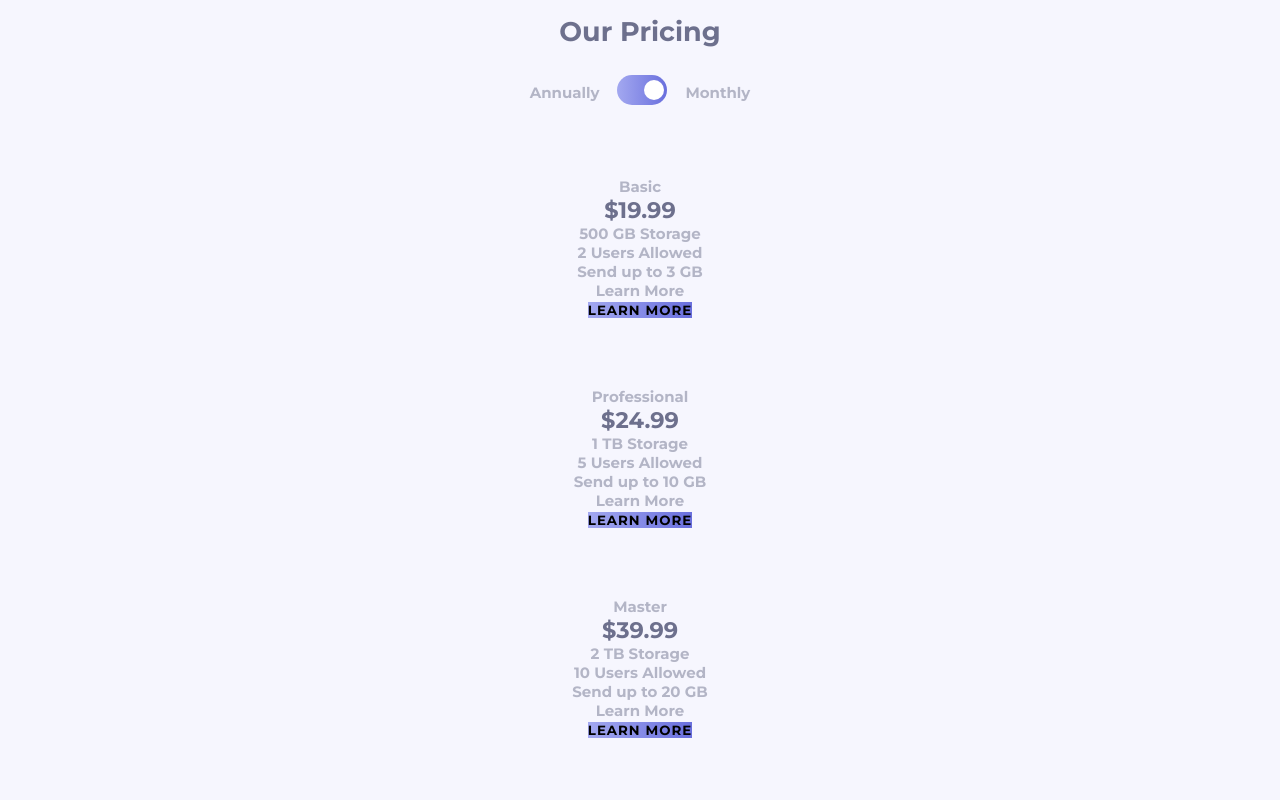
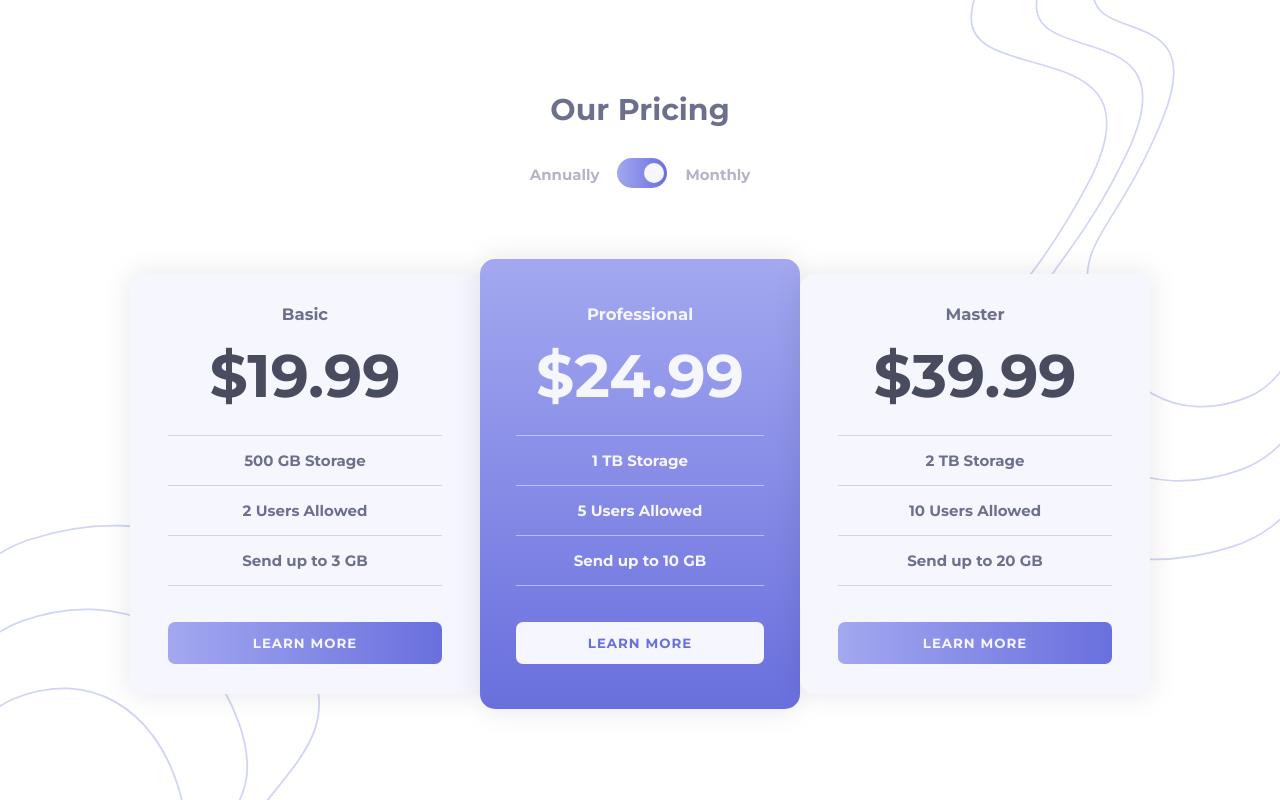
Before and after one commit to Carlos-Marte/pricing-component-with-toggle-master, a website: page index.html in a window 1280 px wide. Drawn offline with Linux system fonts and the light colour scheme.

Commit message:
Agregando media querie para desktop y mixins

```diff
--- a/assets/sass/components/_button.scss
+++ b/assets/sass/components/_button.scss
@@ -1,8 +1,24 @@
 .button {
-    background: linear-gradient(to right, $gradient-color-1, $gradient-color-2);
+    width: 90%;
+    @include set-mg-pd(1em 0 0, 1em 1.5em);
     border: none;
+    border-radius: 7px;
+    @include set-bg-color(linear-gradient($gradient), $very-light-grayish-blue);
     font-family: inherit;
     font-weight: 700;
     text-transform: uppercase;
     letter-spacing: 1px;
+    cursor: pointer;
+
+    &:hover {
+        @include btn-hover(transparent, 1px solid $grayish-blue, $purple);
+    }
 }
+
+.button--white {
+    @include set-bg-color($very-light-grayish-blue, $purple);
+
+    &:hover {
+        @include btn-hover(transparent, 1px solid $very-light-grayish-blue, $very-light-grayish-blue);
+    }
+}
--- a/assets/sass/components/_toggle-switch.scss
+++ b/assets/sass/components/_toggle-switch.scss
@@ -4,7 +4,7 @@
         @include set-wd-hg(50px, 30px);
         display: inline-block;
         border-radius: 15px;
-        background: linear-gradient(to right, $gradient-color-1, $gradient-color-2);
+        background: linear-gradient($gradient);
         position: relative;
         cursor: pointer;
 
@@ -16,7 +16,7 @@
             border-radius: 50%;
             top: 5px;
             right: 3px;
-            transition: transform .3s ease;
+            transition: transform 0.3s ease;
         }
     }
 
--- a/assets/sass/main.scss
+++ b/assets/sass/main.scss
@@ -12,6 +12,7 @@
 // Components
 @import 'components/button';
 @import 'components/toggle-switch';
+@import 'components/separator';
 
 // Pages
 @import 'pages/pricing';
--- a/assets/sass/pages/_pricing.scss
+++ b/assets/sass/pages/_pricing.scss
@@ -3,26 +3,51 @@ body {
     font-size: $font-size;
     background: $very-light-grayish-blue;
     color: $grayish-blue;
+    background: url("/assets/images/bg-top.svg") top right / 70% no-repeat fixed;
 }
 
 // Main
 .main {
-    max-width: 1000px;
+    max-width: 1200px;
     min-height: 100vh;
-    @include set-mg-pd(0 auto, 1em);
+    @include set-mg-pd(0 auto, 4.5em 1em);
     display: grid;
     grid-template-columns: 1fr;
     text-align: center;
-    row-gap: 1.5em;
-}
+    row-gap: 2em;
 
-.main__h1 {
-    font-size: 1.8em;
-    margin-bottom: 1em;
-}
+    // h1
+    &__h1 {
+        font-size: 1.8em;
+        margin-bottom: 1em;
+    }
 
-.main__p {
-    color: $light-grayish-blue;
+    // h2
+    &__h2 {
+        color: $dark-grayish-blue;
+
+        &--color-white {
+            color: $very-light-grayish-blue;
+        }
+
+        &--big {
+            font-size: 3.5em;
+        }
+    }
+
+    // p
+    &__p {
+        position: relative;
+        color: $light-grayish-blue;
+
+        &--color-dark {
+            color: $grayish-blue;
+        }
+
+        &--color-white {
+            color: $very-light-grayish-blue;
+        }
+    }
 }
 
 .pricing,
@@ -36,3 +61,85 @@ body {
     align-items: center;
     gap: 1.2em;
 }
+
+.plan {
+    width: 300px;
+    @include set-mg-pd(0 auto, 2em 1.5em);
+    background: $very-light-grayish-blue;
+    box-shadow: 0 0 30px 0 rgb(0 0 0 / 0.1);
+    border-radius: 15px;
+    display: flex;
+    flex-direction: column;
+    justify-content: center;
+    align-items: center;
+    gap: 1.5em;
+
+    &:nth-of-type(2) {
+        background: linear-gradient($gradient-2);
+    }
+
+    &__container {
+        width: 100%;
+        display: flex;
+        flex-direction: column;
+        justify-content: center;
+        gap: 1em;
+    }
+}
+
+// Media queries
+@media only screen and (min-width: 1024px) {
+    body {
+        background: url("/assets/images/bg-top.svg") top right / 25% no-repeat fixed,
+            url("/assets/images/bg-bottom.svg") bottom left / 25% no-repeat fixed;
+    }
+
+    .main {
+        grid-template-columns: repeat(3, max-content);
+        row-gap: 4.5em;
+        place-content: center;
+        align-items: center;
+
+        // h1
+        &__h1 {
+            font-size: 2em;
+        }
+
+        // h2
+        &__h2 {
+
+            &--big {
+                font-size: 4em;
+            }
+        }
+
+        // p
+        &__p--mid {
+            font-size: 1.1em;
+        }
+    }
+
+    .plan {
+        width: 350px;
+    }
+
+    .pricing {
+        grid-column: 2;
+    }
+
+    .plan:first-of-type {
+        @include set-gc-gr(1, 2);
+        border-radius: 15px 0 0 15px;
+    }
+
+    .plan:nth-of-type(2) {
+        @include set-gc-gr(2, 2);
+        width: 320px;
+        height: 450px;
+    }
+
+    .plan:nth-of-type(3) {
+        @include set-gc-gr(3, 2);
+        border-radius: 15px 0 0 15px;
+    }
+}
--- a/assets/sass/utils/_mixins.scss
+++ b/assets/sass/utils/_mixins.scss
@@ -7,3 +7,24 @@
     width: $width;
     height: $height;
 }
+
+@mixin set-bg-color ($background: unset, $color: unset) {
+    background: $background;
+    color: $color;
+}
+
+@mixin set-gc-gr ($grid-column: unset, $grid-row: unset) {
+    grid-column: $grid-column;
+    grid-row: $grid-row;
+}
+
+@mixin separator-bg-op ($background: unset, $opacity: 1) {
+    background: $background;
+    opacity: $opacity;
+}
+
+@mixin btn-hover ($background: unset, $outline: unset, $color: unset) {
+    background: $background;
+    outline: $outline;
+    color: $color;
+}
--- a/assets/sass/utils/_variables.scss
+++ b/assets/sass/utils/_variables.scss
@@ -7,7 +7,8 @@ $very-light-grayish-blue: hsl(240, 78%, 98%);
 $light-grayish-blue: hsl(234, 14%, 74%);
 $grayish-blue: hsl(233, 13%, 49%);
 $dark-grayish-blue: hsl(232, 13%, 33%);
+$purple: hsl(237, 63%, 64%);
 
 // Linear gradient
-$gradient-color-1: hsl(236, 72%, 79%);
-$gradient-color-2: hsl(237, 63%, 64%);
+$gradient: to right, hsl(236, 72%, 79%), hsl(237, 63%, 64%);
+$gradient-2: to bottom, hsl(236, 72%, 79%), hsl(237, 63%, 64%);
--- a/index.html
+++ b/index.html
@@ -45,15 +45,18 @@
     <!-- Plan Basic -->
     <article class="plan">
       <div class="plan__container">
-        <p class="main__p main__p--color-dark">Basic</p>
-        <h2 class="main__h2">&dollar;19.99</h2>
+        <p class="main__p main__p--mid main__p--color-dark">Basic</p>
+        <h2 class="main__h2 main__h2--big">&dollar;19.99</h2>
       </div>
 
       <div class="plan__container">
+        <div class="separator"></div>
         <p class="main__p main__p--color-dark">500 GB Storage</p>
+        <div class="separator"></div>
         <p class="main__p main__p--color-dark">2 Users Allowed</p>
+        <div class="separator"></div>
         <p class="main__p main__p--color-dark">Send up to 3 GB</p>
-        <p class="main__p main__p--color-dark">Learn More</p>
+        <div class="separator"></div>
       </div>
 
       <button class="button">Learn More</button>
@@ -62,32 +65,38 @@
     <!-- Plan Professional -->
     <article class="plan">
       <div class="plan__container">
-        <p class="main__p main__p--color-white">Professional</p>
-        <h2 class="main__h2 main__h2--color-white">&dollar;24.99</h2>
+        <p class="main__p main__p--mid main__p--color-white">Professional</p>
+        <h2 class="main__h2 main__h2--color-white main__h2--big">&dollar;24.99</h2>
       </div>
 
       <div class="plan__container">
+        <div class="separator separator--white"></div>
         <p class="main__p main__p--color-white">1 TB Storage</p>
+        <div class="separator separator--white"></div>
         <p class="main__p main__p--color-white">5 Users Allowed</p>
+        <div class="separator separator--white"></div>
         <p class="main__p main__p--color-white">Send up to 10 GB</p>
-        <p class="main__p main__p--color-white">Learn More</p>
+        <div class="separator separator--white"></div>
       </div>
 
-      <button class="button">Learn More</button>
+      <button class="button button--white">Learn More</button>
     </article>
 
     <!-- Plan Master-->
     <article class="plan">
       <div class="plan__container">
-        <p class="main__p main__p--color-dark">Master</p>
-        <h2 class="main__h2">&dollar;39.99</h2>
+        <p class="main__p main__p--mid main__p--color-dark">Master</p>
+        <h2 class="main__h2 main__h2--big">&dollar;39.99</h2>
       </div>
 
       <div class="plan__container">
+        <div class="separator"></div>
         <p class="main__p main__p--color-dark">2 TB Storage</p>
+        <div class="separator"></div>
         <p class="main__p main__p--color-dark">10 Users Allowed</p>
+        <div class="separator"></div>
         <p class="main__p main__p--color-dark">Send up to 20 GB</p>
-        <p class="main__p main__p--color-dark">Learn More</p>
+        <div class="separator"></div>
       </div>
 
       <button class="button">Learn More</button>
```
Also changed, not shown: assets/css/main.css, 1 other file.
